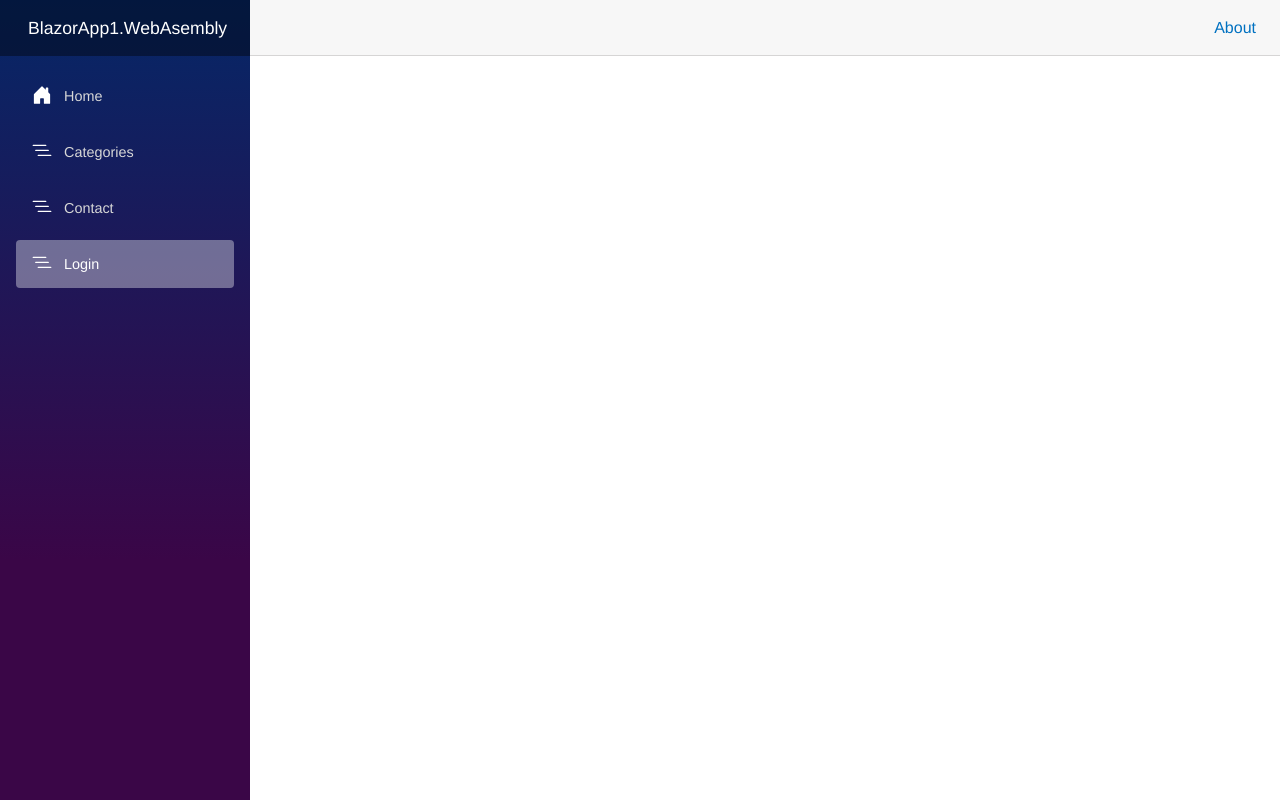
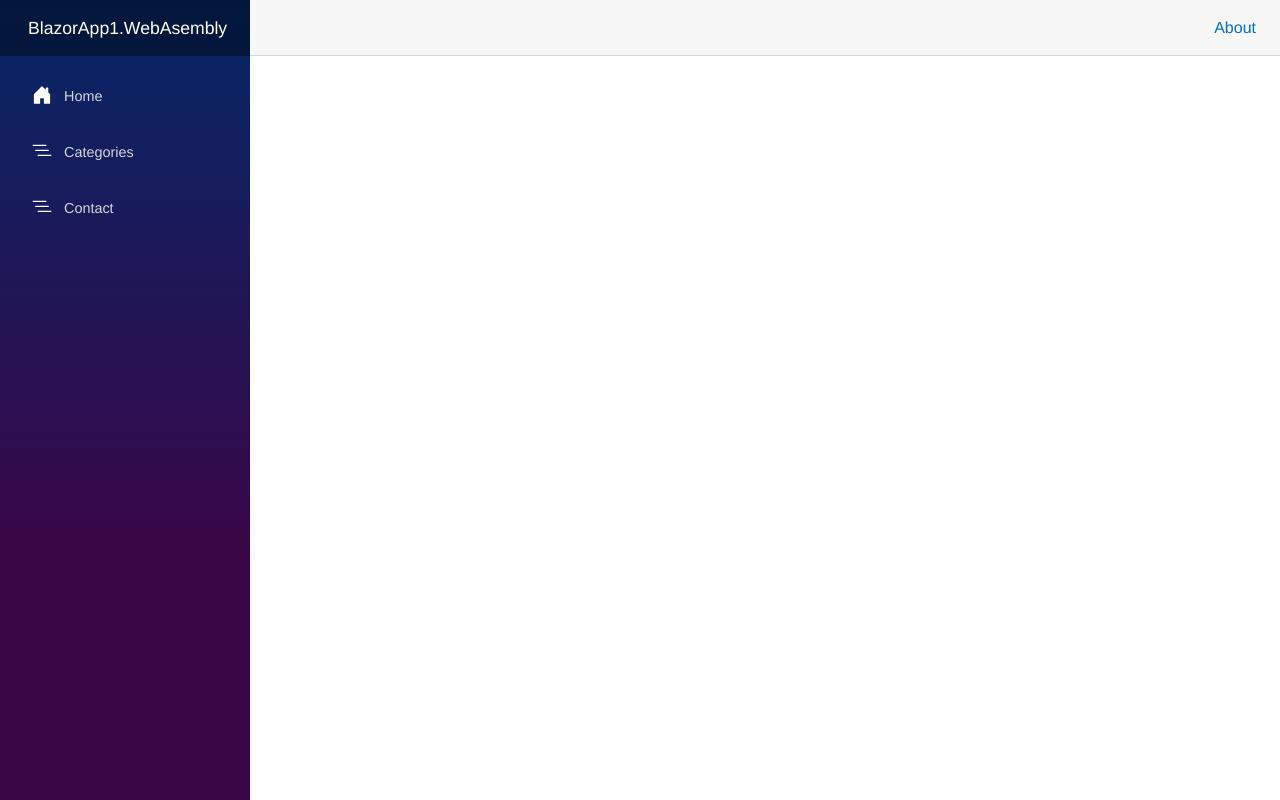
Before and after one commit to PBalazs0921/BlazorPracticeApplication, an ASP.NET Core app: page /login in a window 1280 px wide. Run offline with ASP.NET Core 8, Linux system fonts and the light colour scheme; data that the repository does not hold is empty; style sheets or scripts are compiled from the project's sources; the project's own start-up code is not run, and a stand-in starts its controllers and pages; some libraries are stand-ins or nearby versions.

Commit message:
conflict

```diff
--- a/BlazorApp1.WebAsembly/Layout/NavMenu.razor
+++ b/BlazorApp1.WebAsembly/Layout/NavMenu.razor
@@ -24,11 +24,6 @@
                 <span class="bi bi-list-nested-nav-menu" aria-hidden="true"></span> Contact
             </NavLink>
         </div>
-        <div class="nav-item px-3">
-            <NavLink class="nav-link" href="login">
-                <span class="bi bi-list-nested-nav-menu" aria-hidden="true"></span> Login
-            </NavLink>
-        </div>
     </nav>
 </div>
 
```
